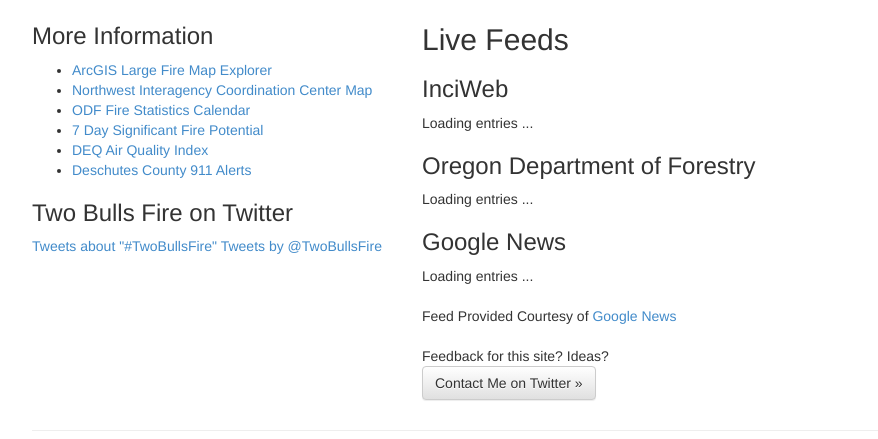
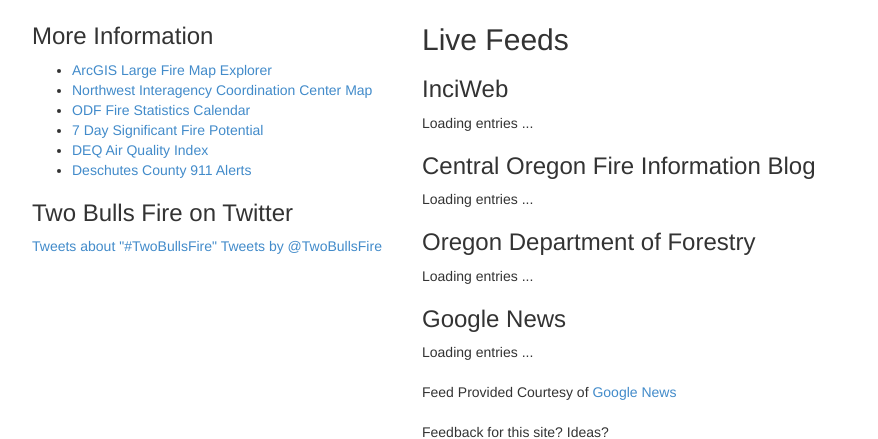
Before and after one commit to JeremyMorgan/two-bulls-realtime, a plain HTML site: page index.html in a window 1280 px wide. Shown: the part 1010-1449 px from the top of the page, without its empty margins (38-916 px from the left). Drawn offline with nearby package versions, Linux system fonts and the light colour scheme.

Commit message:
added central or blog feed

```diff
--- a/index.html
+++ b/index.html
@@ -202,6 +202,10 @@ window.html5 || document.write('<script src="js/vendor/html5shiv.js"><\/script>'
             </h3>
             <div id="inciweb" name="inciweb">
             </div>
+
+            <h3>Central Oregon Fire Information Blog</h3>
+            <div id="centralorfireinfo" name="centralorfireinfo">
+            </div>
             <h3>
               Oregon Department of Forestry
             </h3>
--- a/js/main.js
+++ b/js/main.js
@@ -17,3 +17,10 @@ $('#googlenews').feeds({
     },
     max: 10
 });
+
+$('#centralorfireinfo').feeds({
+    feeds: {
+        feed1: 'http://centralorfireinfo.blogspot.com/feeds/posts/default',
+    },
+    max: 10
+});
```
